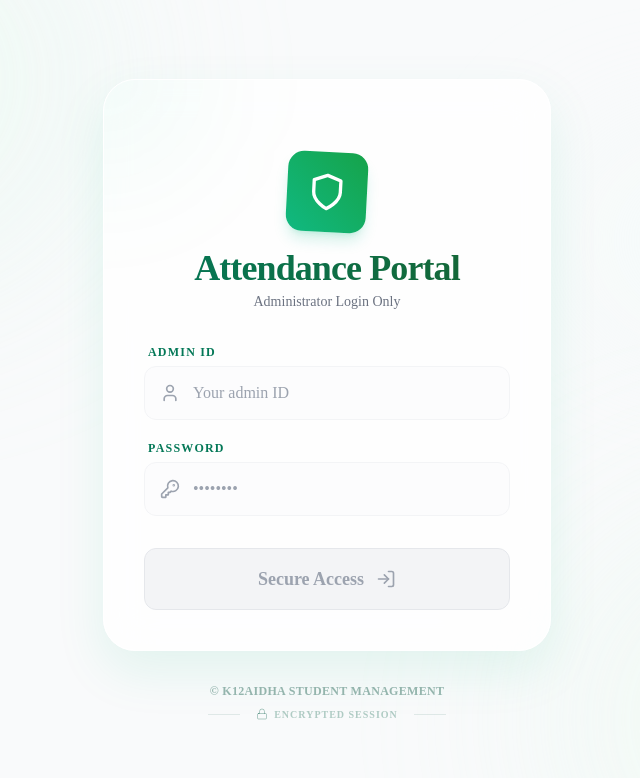
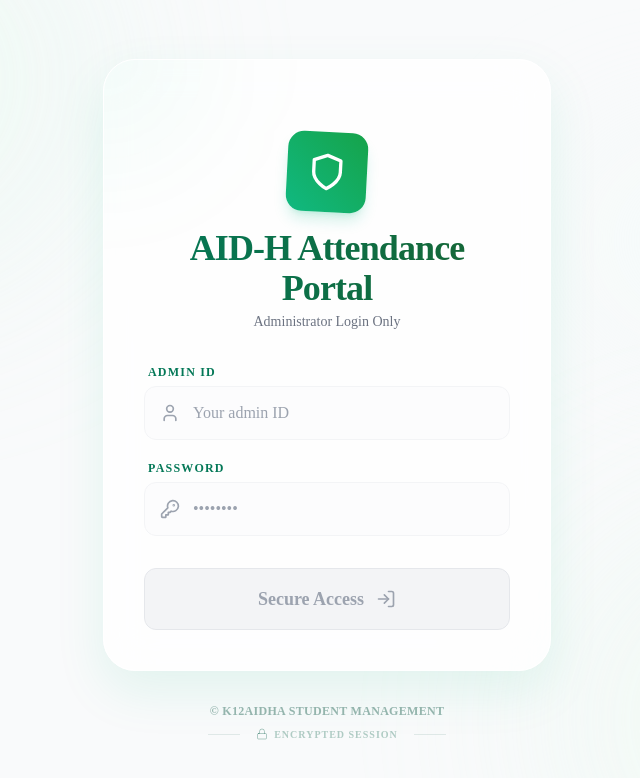
Before and after one commit to BALAMANIKANTA29/Class-Attendance-And-Student-Management-System, a React (Vite) app: page / in a window 1280 px wide. Shown: the top 778 px of the page, without its empty margins (313-953 px from the left). Built offline with nearby package versions, Linux system fonts and the light colour scheme.

Commit message:
Update: Change Attendance Portal to AID-H Attendance Portal

```diff
--- a/index.html
+++ b/index.html
@@ -5,7 +5,7 @@
   <meta charset="UTF-8" />
   <link rel="icon" type="image/svg+xml" href="/vite.svg" />
   <meta name="viewport" content="width=device-width, initial-scale=1.0" />
-  <title>Attendance Portal - Student Management System</title>
+  <title>AID-H Attendance Portal - Student Management System</title>
   <meta name="description" content="A modern attendance management system for schools and institutions" />
   <meta name="theme-color" content="#4f46e5" />
 </head>
--- a/src/App.jsx
+++ b/src/App.jsx
@@ -256,7 +256,7 @@ const App = () => {
             <div className="w-10 h-10 bg-indigo-600 rounded-lg flex items-center justify-center">
               <CheckCircle className="w-6 h-6 text-white" />
             </div>
-            <h1 className="text-2xl font-bold text-indigo-600">Attendance Portal</h1>
+            <h1 className="text-2xl font-bold text-indigo-600">AID-H Attendance Portal</h1>
           </div>
           <div className="hidden sm:flex items-center space-x-4">
             <span className="text-xs font-semibold px-3 py-1 rounded-full bg-pink-100 text-pink-800">
--- a/src/components/LoginView.jsx
+++ b/src/components/LoginView.jsx
@@ -47,7 +47,7 @@ export const LoginView = ({ onLogin }) => {
             </div>
             <div className="space-y-1">
               <h1 className="text-4xl font-extrabold text-transparent bg-clip-text bg-gradient-to-r from-emerald-700 to-green-800 tracking-tight">
-                Attendance Portal
+                AID-H Attendance Portal
               </h1>
               <p className="text-gray-500 text-sm font-medium">Administrator Login Only</p>
             </div>
```
Also changed, not shown: 1 other file (tests, documents, lock files or other folders).
